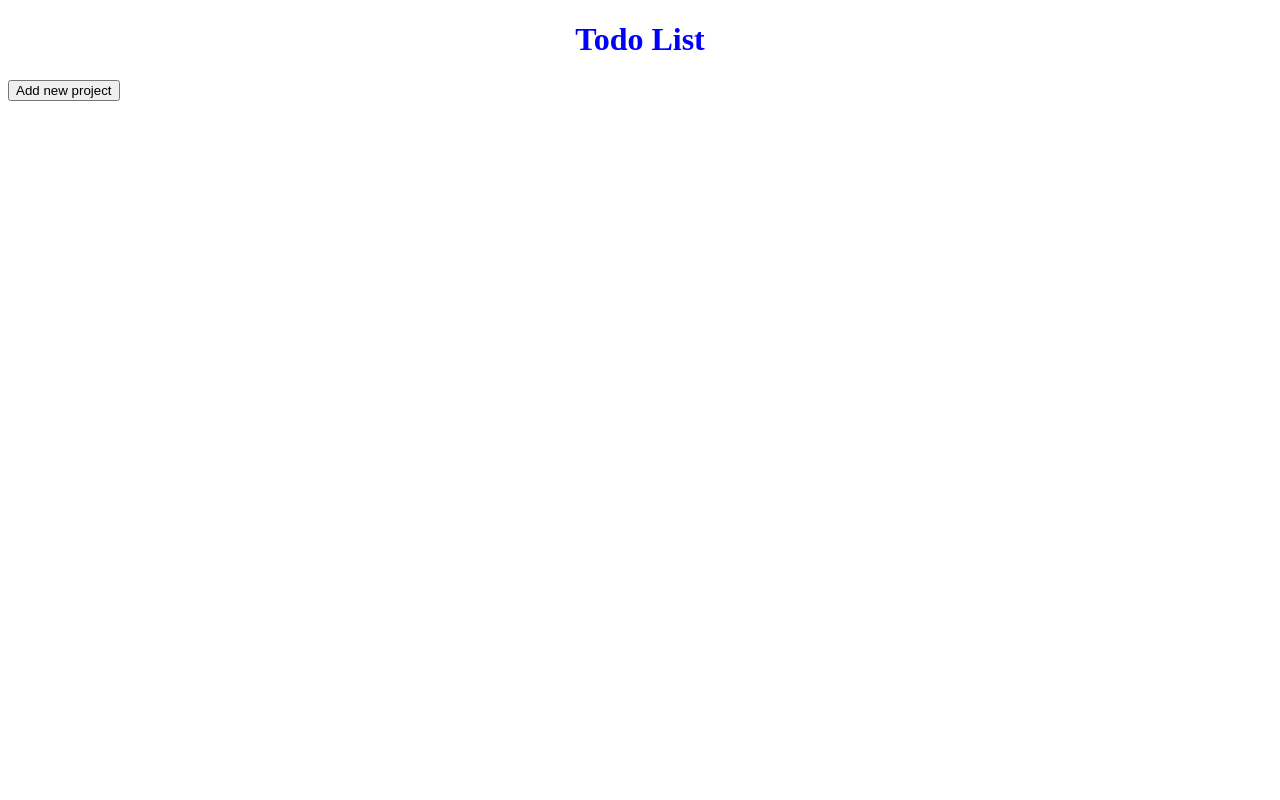
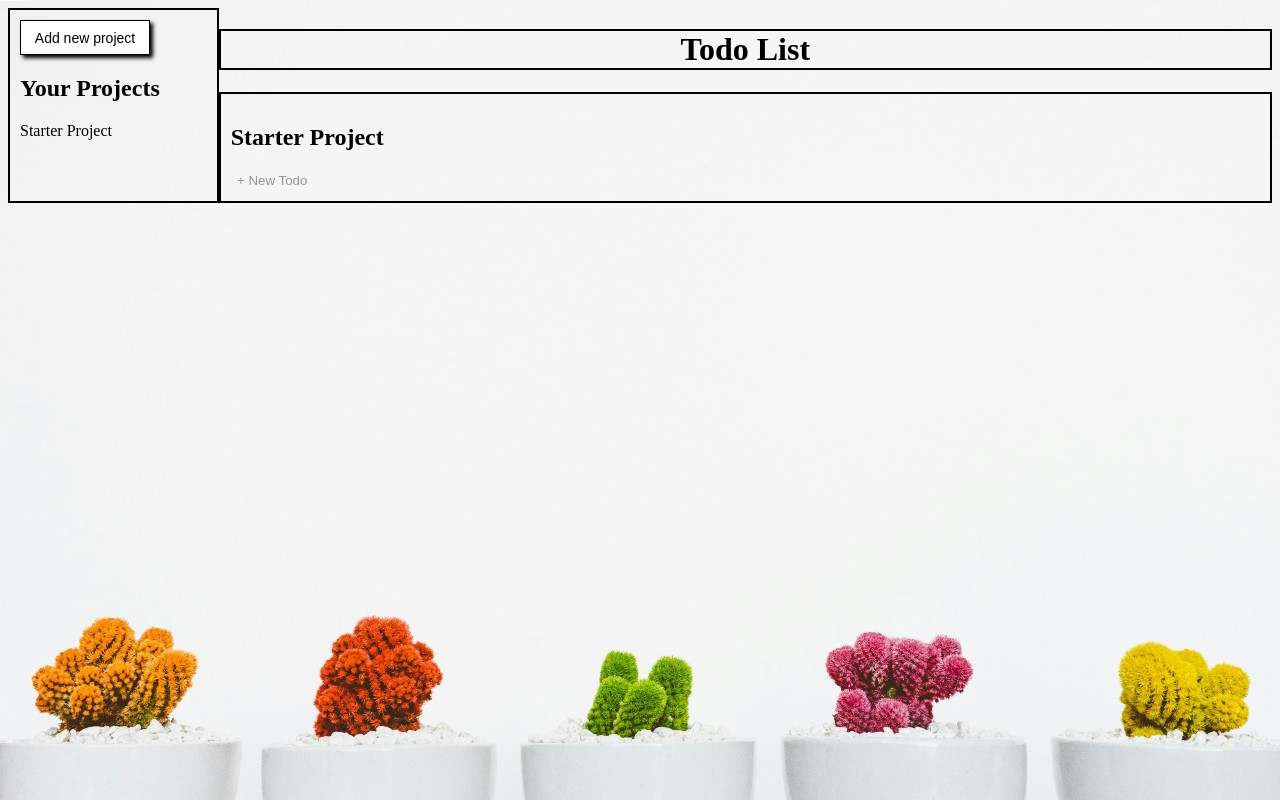
Before and after one commit to lalit-machra/odin-todo-list, a website built with webpack: page src/index.html in a window 1280 px wide. Built offline with nearby package versions, Linux system fonts and the light colour scheme.

Commit message:
Complete create and display todos & WIP styling webpage

```diff
--- a/package.json
+++ b/package.json
@@ -11,6 +11,7 @@
   "description": "",
   "devDependencies": {
     "css-loader": "^7.1.2",
+    "html-loader": "^5.1.0",
     "html-webpack-plugin": "^5.6.3",
     "style-loader": "^4.0.0",
     "webpack": "^5.97.1",
--- a/src/central.js
+++ b/src/central.js
@@ -2,3 +2,4 @@ import "./style.css";
 export { projects, addToProjects, todos, todoGenerator, addToTodos } from "./script.js";
 export * from "./newProjectDOM.js";
 export * from "./newTodoDOM.js";
+export * from "./sidebar.js";
--- a/src/index.html
+++ b/src/index.html
@@ -7,8 +7,19 @@
     <title>Todo List</title>
   </head>
   <body>
-    <h1>Todo List</h1>
-    <button class="newProjBtn">Add new project</button>
+    <div class="content">
+      <h1>Todo List</h1>
+
+      <section class="sidebar">
+        <button class="newProjBtn">Add new project</button>
+        <h2>Your Projects</h2>
+        <div class="allProjects"></div>
+      </section>
+
+      <section class="projects">
+
+      </section>
+    </div>
 
     <dialog class="newProjDialog">
       <form>
@@ -18,10 +29,6 @@
       </form>
       <button class="closeBtn">Close</button>
     </dialog>
-
-    <section class="projects">
-
-    </section>
 
     <dialog class="newTodoDialog">
       <form class="todoForm">
--- a/src/newProjectDOM.js
+++ b/src/newProjectDOM.js
@@ -1,18 +1,21 @@
 // Handle creating new projects
 import { projects, addToProjects } from "./central.js";
 
+
 const addNewProject = document.querySelector(".newProjBtn");
 const newProjectDialog = document.querySelector("dialog.newProjDialog");
-const submitBtn = document.querySelector(".newProjDialog .submitBtn")
-const closeBtn = document.querySelector(".closeBtn");
+const submitBtn = document.querySelector(".newProjDialog .submitBtn");
+const closeBtn = document.querySelector(".newProjDialog .closeBtn");
 const input = document.querySelector("input#project-name");
 const projectSection = document.querySelector(".projects");
-let div, h1, newTodoBtn;
+let div, h2, newTodoBtn, todosDiv;
+
 
 addNewProject.addEventListener("click", () => {
   newProjectDialog.showModal();
   input.value = "";
 });
+
 
 submitBtn.addEventListener("click", () => {
   const projectName = input.value;
@@ -23,16 +26,20 @@ submitBtn.addEventListener("click", () => {
     div = document.createElement("div");
     div.classList.add(`project${i + 1}`);
     projectSection.appendChild(div);
-    h1 = document.createElement("h2");
-    h1.innerText = projects[i];
+    h2 = document.createElement("h2");
+    h2.innerText = projects[i];
+    todosDiv = document.createElement("div");
+    todosDiv.classList.add("allTodos");
     newTodoBtn = document.createElement("button");
-    newTodoBtn.innerText = "New Todo";
+    newTodoBtn.innerText = "+ New Todo";
     newTodoBtn.classList.add("newTodoBtn");
-    div.appendChild(h1);
+    div.appendChild(h2);
+    div.appendChild(todosDiv);
     div.appendChild(newTodoBtn);
   }
 });
 
+
 closeBtn.addEventListener("click", () => {
   newProjectDialog.close();
 });
--- a/src/newTodoDOM.js
+++ b/src/newTodoDOM.js
@@ -32,12 +32,27 @@ projSubmitBtn.addEventListener("click", () => {
       newTodoDialog.showModal();
     });
   });
+
+  // After fetching the projects, load their todos as well
+  displayTodos();
+});
+
+
+// When the page first loads, make sure everything is working fine then also
+window.addEventListener("load", () => {
+  let event = new Event("click", {
+    bubbles: true,
+  });
+  const input = document.querySelector("input#project-name");
+  input.value = "Starter Project";
+  projSubmitBtn.dispatchEvent(event);
 });
 
 
 // Generate new todos using todoGenerator class
 const todoSubmitBtn = document.querySelector(".newTodoDialog .submitBtn");
 const todoForm = document.querySelector(".newTodoDialog .todoForm");
+
 
 let description, category, dueTime, dueDate, priority, project;
 todoSubmitBtn.addEventListener("click", () => {
@@ -51,9 +66,21 @@ todoSubmitBtn.addEventListener("click", () => {
   let todo = new todoGenerator(description, category, dueTime, dueDate, priority, project);
   addToTodos(todo);
   // Display todos
-  let currProject, div, currTodo, checkbox, h3, p1, p2, p3, p4;
+  displayTodos();
+});
+
+
+const closeBtn = document.querySelector(".newTodoDialog .closeBtn");
+closeBtn.addEventListener("click", () => {
+  newTodoDialog.close();
+});
+
+function displayTodos() {
+  let currProjTodosDiv, div, currTodo, checkbox, h3, p1, p2, p3, p4;
   for (let i = 0; i < projects.length; i++) {
-    currProject = document.querySelector(`div.project${i + 1}`);
+    currProjTodosDiv = document.querySelector(`div.project${i + 1} .allTodos`);
+    currProjTodosDiv.innerHTML = "";
+    if (todos[projects[i]] != undefined) {
       for (let j = 0; j < todos[projects[i]].length; j++) {
         div = document.createElement("div");
         div.classList.add("todo");
@@ -81,8 +108,8 @@ todoSubmitBtn.addEventListener("click", () => {
         div.appendChild(p2);
         div.appendChild(p3);
         div.appendChild(p4);
-      currProject.appendChild(div);
-      console.log("is")
+        currProjTodosDiv.appendChild(div);
       }
     }
-});
+  }
+}
--- a/src/script.js
+++ b/src/script.js
@@ -4,7 +4,6 @@ export const todos = {};
 
 function addToProjects(project) {
   projects.push(project);
-  console.log(projects);
 }
 
 
--- /dev/null
+++ b/src/sidebar.js
@@ -0,0 +1,14 @@
+import { projects } from "./central.js";
+
+const projSubmitBtn = document.querySelector(".newProjDialog .submitBtn");
+const allProjectsDiv = document.querySelector(".sidebar .allProjects");
+
+projSubmitBtn.addEventListener("click", () => {
+  allProjectsDiv.innerHTML = "";
+  let p;
+  for (let i = 0; i < projects.length; i++) {
+    p = document.createElement("p");
+    p.innerText = projects[i];
+    allProjectsDiv.appendChild(p);
+  }
+});
--- a/src/style.css
+++ b/src/style.css
@@ -14,7 +14,9 @@ a {
 
 h1 {
   text-align: center;
-  color: blue;
+  /*color: blue;*/
+  color: black;
+  border: 2px solid;
 }
 
 label + input {
@@ -24,7 +26,8 @@ label + input {
 }
 
 body {
-  background-color: white;
+  background-color: lightblue;
+  background-image: url("../images/background.jpg");
 
 }
 
@@ -33,7 +36,7 @@ input[type="radio"] {
 }
 
 div[class="todo"] {
-  border: 2px solid lightgreen;
+  border: 2px solid green;
 }
 
 p[class="todoData"] {
@@ -41,3 +44,47 @@ p[class="todoData"] {
   margin-left: 5px;
   margin-right: 5px;
 }
+
+.newProjBtn {
+  width: 130px;
+  height: 35px;
+  font-size: 14px;
+  background-color: white;
+  color: black;
+  border: 1px solid;
+  box-shadow: 3px 3px 4px black;
+}
+
+.newProjBtn:hover {
+  background-color: rgb(244, 242, 242);
+}
+
+.newProjBtn:active {
+  background-color: rgb(235, 231, 231);
+}
+
+.newTodoBtn {
+  width: 83px;
+  height: 20px;
+  border: none;
+  background-color: rgba(243, 243, 240, 0);
+  color: rgba(0, 0, 0, 0.544);
+  opacity: 0.7;
+}
+
+.content {
+  display: grid;
+  grid-template-columns: 1fr 5fr;
+  grid-template-rows: 1fr, 1fr;
+}
+
+.sidebar {
+  padding: 10px;
+  border: 2px solid;
+  grid-row: 1 / 3;
+}
+
+.projects {
+  padding: 10px;
+  border: 2px solid;
+}
--- a/webpack.common.js
+++ b/webpack.common.js
@@ -19,6 +19,7 @@ module.exports = {
         test: /\.css$/i,
         use: ["style-loader", "css-loader"],
       },
+
     ]
   }
 };
```
Also changed, not shown: images/background.jpg (added), 1 other file. Lines whose indentation alone changed are shown as unchanged.
